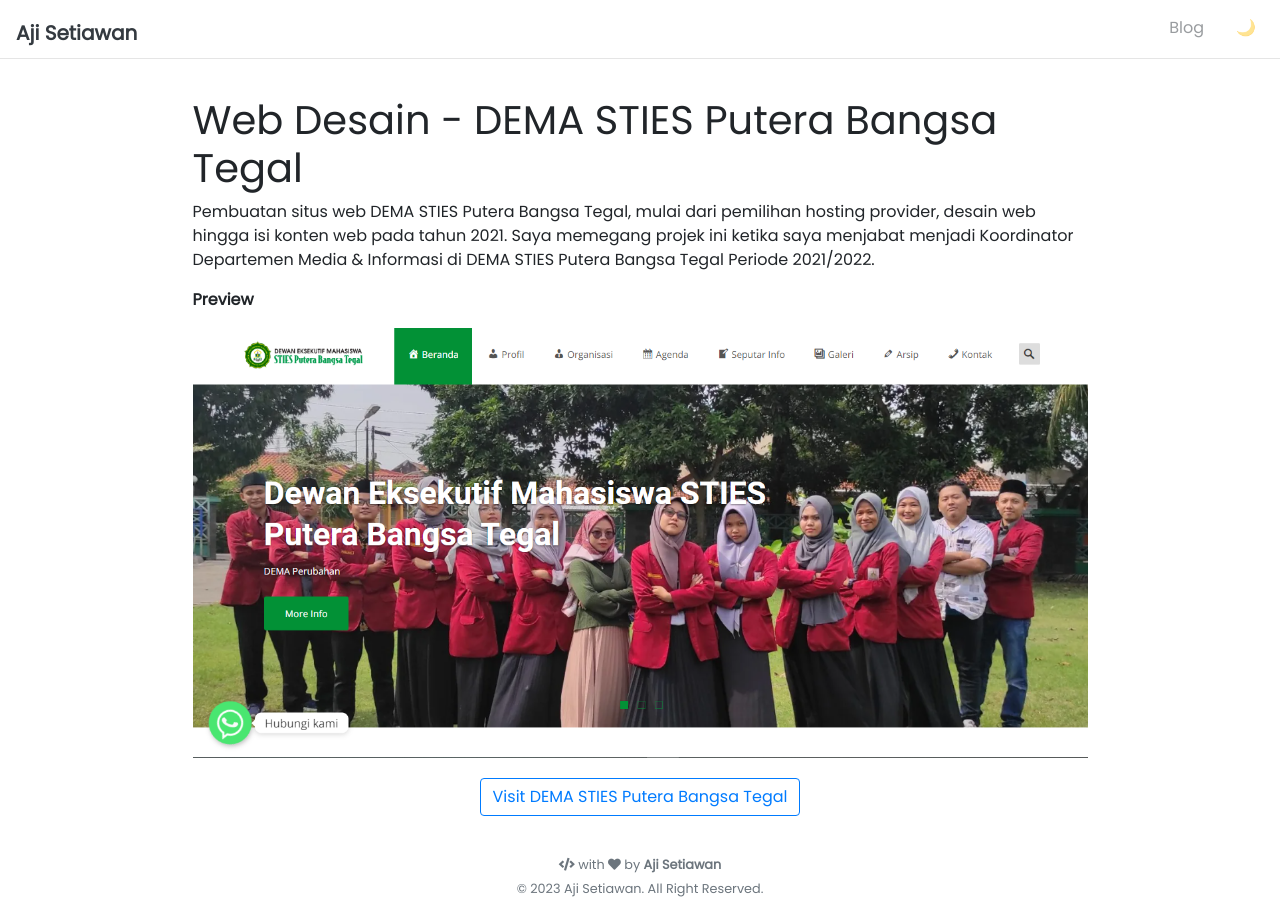
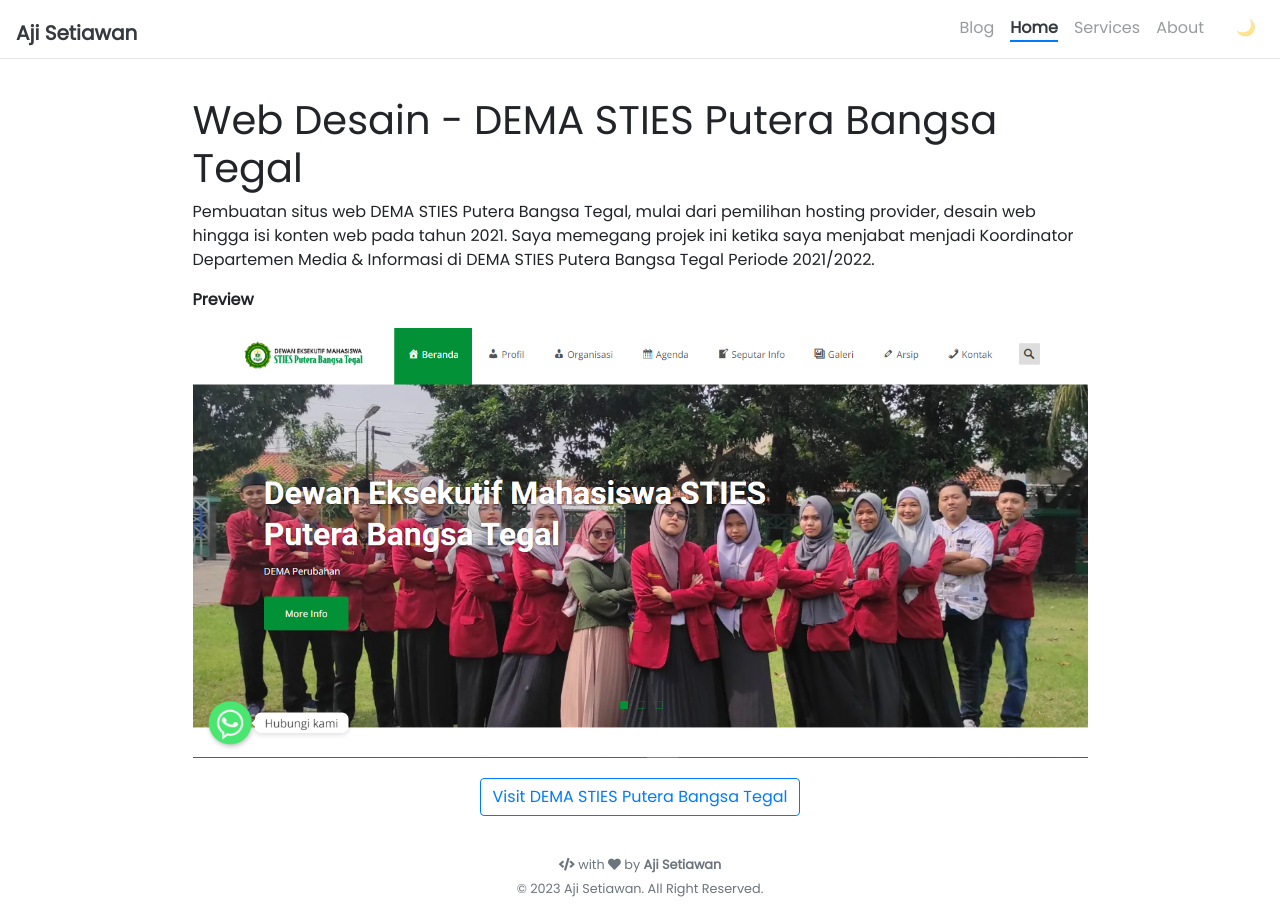
Before and after one commit to ajisetiawan716/ajisetiawan716.github.io, a Jekyll site: the page built from _projects/Web Desain DEMA STIES Putera Bangsa Tegal.md, in a window 1280 px wide. Built offline with Jekyll 4.4.1, drawn with Linux system fonts in a browser that asks for light colours; nearby versions of some CDN libraries.

Commit message:
Update navbar.html

```diff
--- a/_includes/navbar.html
+++ b/_includes/navbar.html
@@ -30,11 +30,9 @@
     {%- assign filtered_pages = "" | split: "" -%}
 
     {%- for html_page in html_pages -%}
-
       {%- assign exclude = false -%}
 
       {%- for exclude_path in site.nav_exclude -%}
-
         {%- if exclude_path == html_page.path -%}
           {%- assign exclude = true -%}
           {%- break -%}
@@ -45,24 +43,24 @@
             {%- break -%}
           {%- endif -%}
         {%- endif -%}
-
       {%- endfor -%}
 
       {%- unless exclude -%}
         {%- assign filtered_pages = filtered_pages | push: html_page -%}
       {%- endunless -%}
-
     {%- endfor -%}
 
     {% for html_page in filtered_pages %}
-
       {%- if page.url contains html_page.url -%}
         {%- assign active_status = "active" -%}
       {%- else -%}
         {%- assign active_status = "" -%}
       {%- endif -%}
 
-  {%- if html_page.url == "/blog/" or html_page.url contains "/blog/" and html_page.url != "/blog/page" -%}
+      {%- if html_page.url contains "/blog/" and html_page.url != "/blog/" -%}
+        {%- continue -%}
+      {%- endif -%}
+
       {%- if html_page.external_url -%}
         {%- assign url = html_page.external_url -%}
       {%- else -%}
@@ -70,10 +68,7 @@
       {%- endif -%}
 
       <a class="nav-item nav-link {{ active_status }}" href="{{ url }}">{{ html_page.title }}</a>
-  {%- endif -%}
-
-{% endfor %}
-
+    {%- endfor %}
 
     <!-- start google translate button-->
     <div id="google_translate_element" class="nav-item nav-link"></div>
```
Lines whose indentation alone changed are shown as unchanged.
